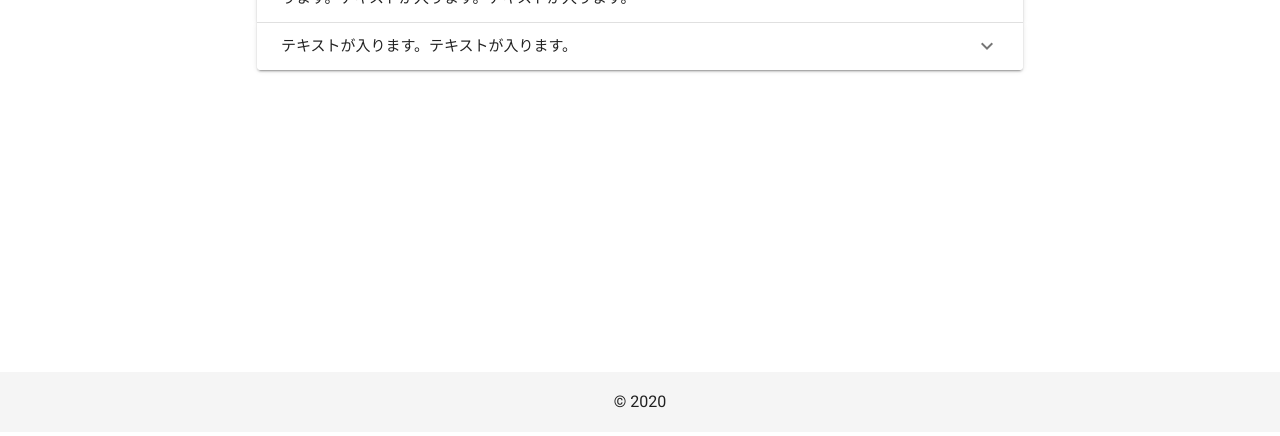
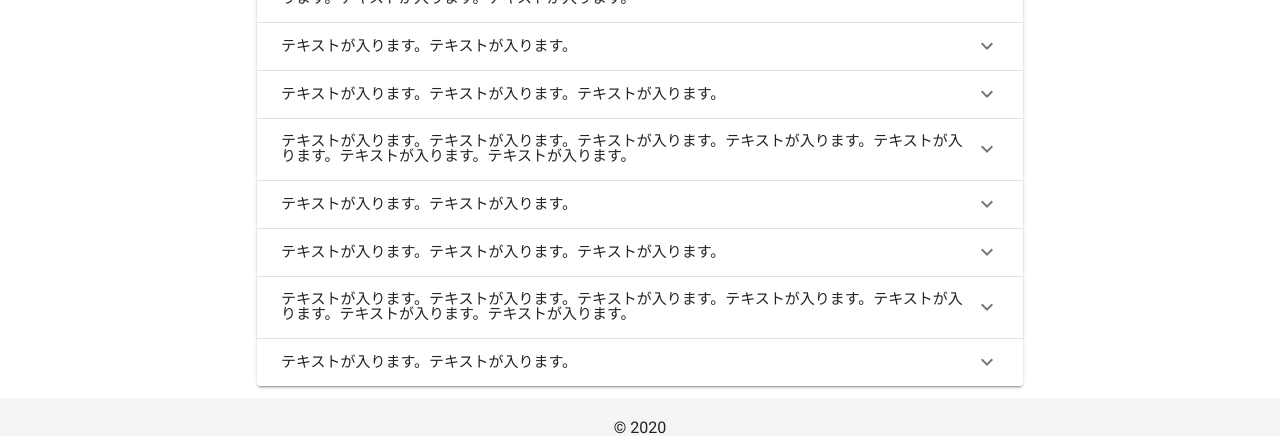
Before and after one commit to zakzakst/lp-08, a Nuxt app: page /faq in a window 1280 px wide. Shown: the part 368-804 px from the top of the page. Built offline with nearby package versions, Linux system fonts and the light colour scheme.

Commit message:
講演一覧ページの作成

```diff
--- /dev/null
+++ b/components/LectureDialog.vue
@@ -0,0 +1,36 @@
+<template lang="pug">
+v-dialog(
+  v-model="dialog",
+  max-width="500",
+  persistent,
+  no-click-animation,
+  @click:outside="hideDialog"
+)
+  v-card(v-if="dialogData")
+    v-img.grey.white--text.align-end(
+      height="120px",
+      :src="dialogData.img"
+    )
+      template(v-slot:placeholder)
+        v-row.fill-height.ma-0(align="center",justify="center")
+          v-progress-circular(indeterminate,color="grey lighten-5")
+    v-card-title {{ dialogData.title }}
+    v-card-text
+      p.mb-0.font-weight-bold 日時
+      p 11月{{ dialogData.date }}日 {{ dialogData.startTime }} ～ {{ dialogData.endTime }}
+      p.mb-0.font-weight-bold 登壇者
+      p(v-html="dialogData.speaker")
+      p.mb-0.font-weight-bold 講演概要
+      p(v-html="dialogData.summary")
+</template>
+
+<script>
+export default {
+  props: ['dialog','dialogData'],
+  methods: {
+    hideDialog() {
+      this.$emit('hideDialog');
+    }
+  }
+}
+</script>
--- /dev/null
+++ b/components/LectureItem.vue
@@ -0,0 +1,27 @@
+<template lang="pug">
+v-card(hover,@click="showDialog(index)",:ripple="{ center: true }")
+  v-card-title {{ item.title }}
+  v-card-subtitle 11月{{ item.date }}日 {{ item.startTime }} ～ {{ item.endTime }}
+  v-card-text(v-html="item.speaker")
+  v-divider
+  v-card-text.py-2
+    v-chip-group(column)
+      v-chip(
+        v-for="(category, categoryIndex) in item.categories",
+        :key="categoryIndex"
+        small
+        dark
+        :ripple="false"
+      ) {{ category }}
+</template>
+
+<script>
+export default {
+  props: ['index','item'],
+  methods: {
+    showDialog(index) {
+      this.$emit('showDialog', index);
+    }
+  }
+}
+</script>
--- a/pages/contact.vue
+++ b/pages/contact.vue
@@ -35,7 +35,6 @@ div
               outlined
             )
           .mb-4.text-center: v-btn(@click="submit",dark) 送信する
-
 </template>
 
 <script>
--- a/pages/faq.vue
+++ b/pages/faq.vue
@@ -35,6 +35,30 @@ export default {
         question: 'テキストが入ります。テキストが入ります。',
         answer: 'テキストが入ります。テキストが入ります。テキストが入ります。テキストが入ります。テキストが入ります。テキストが入ります。テキストが入ります。',
       },
+      {
+        question: 'テキストが入ります。テキストが入ります。テキストが入ります。',
+        answer: 'テキストが入ります。テキストが入ります。テキストが入ります。テキストが入ります。テキストが入ります。テキストが入ります。テキストが入ります。',
+      },
+      {
+        question: 'テキストが入ります。テキストが入ります。テキストが入ります。テキストが入ります。テキストが入ります。テキストが入ります。テキストが入ります。',
+        answer: 'テキストが入ります。テキストが入ります。テキストが入ります。テキストが入ります。テキストが入ります。テキストが入ります。テキストが入ります。',
+      },
+      {
+        question: 'テキストが入ります。テキストが入ります。',
+        answer: 'テキストが入ります。テキストが入ります。テキストが入ります。テキストが入ります。テキストが入ります。テキストが入ります。テキストが入ります。',
+      },
+      {
+        question: 'テキストが入ります。テキストが入ります。テキストが入ります。',
+        answer: 'テキストが入ります。テキストが入ります。テキストが入ります。テキストが入ります。テキストが入ります。テキストが入ります。テキストが入ります。',
+      },
+      {
+        question: 'テキストが入ります。テキストが入ります。テキストが入ります。テキストが入ります。テキストが入ります。テキストが入ります。テキストが入ります。',
+        answer: 'テキストが入ります。テキストが入ります。テキストが入ります。テキストが入ります。テキストが入ります。テキストが入ります。テキストが入ります。',
+      },
+      {
+        question: 'テキストが入ります。テキストが入ります。',
+        answer: 'テキストが入ります。テキストが入ります。テキストが入ります。テキストが入ります。テキストが入ります。テキストが入ります。テキストが入ります。',
+      },
     ]
   }),
 }
--- a/pages/index.vue
+++ b/pages/index.vue
@@ -66,7 +66,6 @@ div
       v-col(cols="12",sm="8")
         h2.mb-4.text-center ブログ
         +blogSlide
-
 </template>
 
 <script>
@@ -93,7 +92,7 @@ export default {
       },
       {
         label: '場所',
-        content: '○○公園 イベントスペース',
+        content: '○○ビル3階 イベントスペース',
       },
       {
         label: '住所',
--- /dev/null
+++ b/pages/lecture.vue
@@ -0,0 +1,89 @@
+<template lang="pug">
+div
+  v-img(
+    height="120"
+    width="100%"
+    :lazy-src="mainImgLazy"
+    :src="mainImg"
+  )
+
+  v-container.pt-12
+    v-row(justify="center")
+      v-col(cols="12",sm="8")
+        h1.mb-4.text-center 講演一覧
+        v-row
+          v-col(
+            v-for="(item, index) in lectureItems",
+            :key="index"
+            cols="12",
+            sm="6",
+            lg="4",
+          )
+            lecture-item(
+              :index="index"
+              :item="item"
+              @showDialog="showDialog"
+            )
+
+  lecture-dialog(
+    :dialog="dialog"
+    :dialogData="dialogData"
+    @hideDialog="hideDialog"
+  )
+</template>
+
+<script>
+import LectureItem from '@/components/LectureItem'
+import LectureDialog from '@/components/LectureDialog'
+
+export default {
+  data: () => ({
+    mainImg: 'https://picsum.photos/id/11/500/300',
+    mainImgLazy: 'https://picsum.photos/id/11/10/6',
+    lectureItems: [
+      {
+        title: 'タイトル',
+        speaker: '○○会社<br>山田 太郎',
+        date: 20,
+        startTime: '13:00',
+        endTime: '14:00',
+        categories: [
+          'aaa',
+          'bbb',
+        ],
+        img: 'https://picsum.photos/id/11/500/300',
+        summary: 'テキストが入ります。テキストが入ります。テキストが入ります。テキストが入ります。テキストが入ります。テキストが入ります。テキストが入ります。'
+      },
+      {
+        title: 'タイトル2',
+        speaker: '○○会社<br>山田 太郎',
+        date: 20,
+        startTime: '13:00',
+        endTime: '14:00',
+        categories: [
+          'aaa',
+          'bbb',
+        ],
+        img: 'https://picsum.photos/id/11/500/300',
+        summary: 'テキストが入ります。テキストが入ります。テキストが入ります。テキストが入ります。テキストが入ります。テキストが入ります。テキストが入ります。'
+      },
+    ],
+    dialog: false,
+    dialogData: null,
+  }),
+  components: {
+    LectureItem,
+    LectureDialog,
+  },
+  methods: {
+    showDialog(index) {
+      this.dialogData = this.lectureItems[index];
+      this.dialog = true;
+    },
+    hideDialog() {
+      this.dialog = false;
+      this.dialogData = null;
+    }
+  },
+}
+</script>
```
